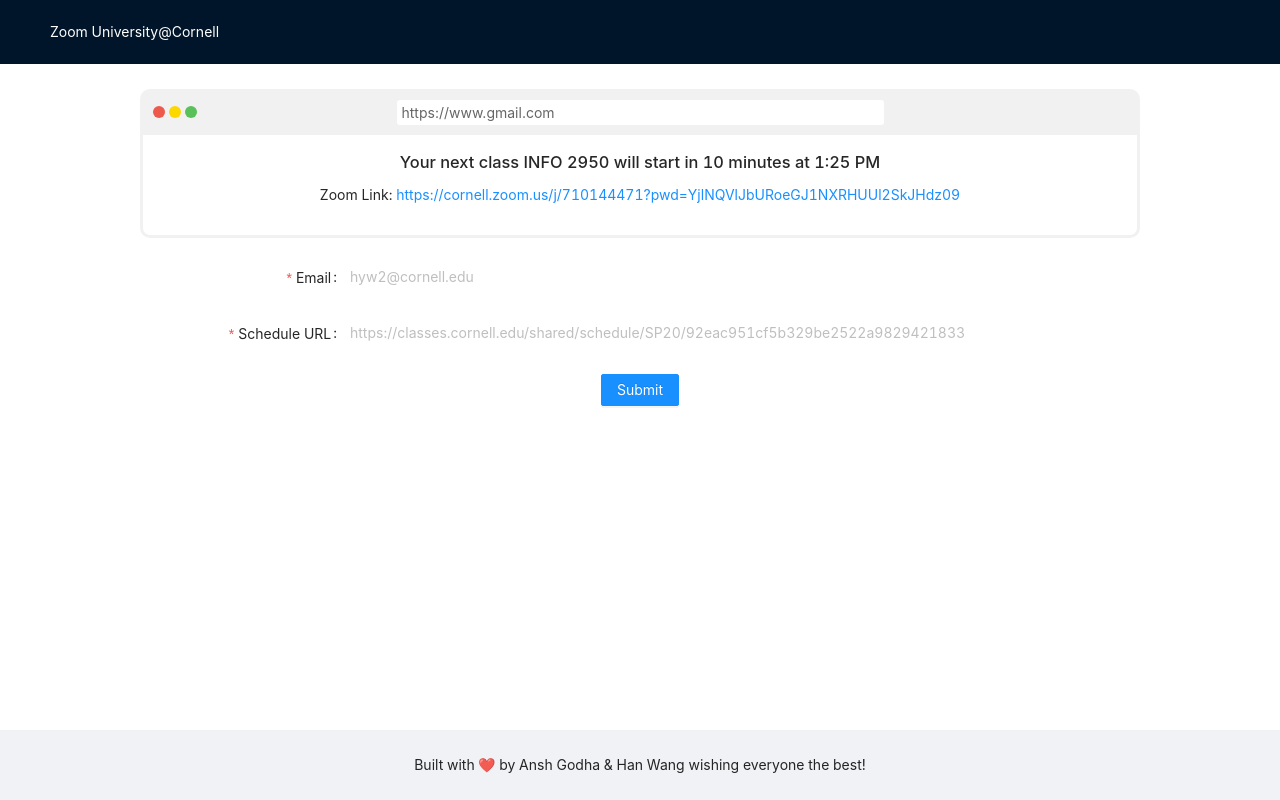
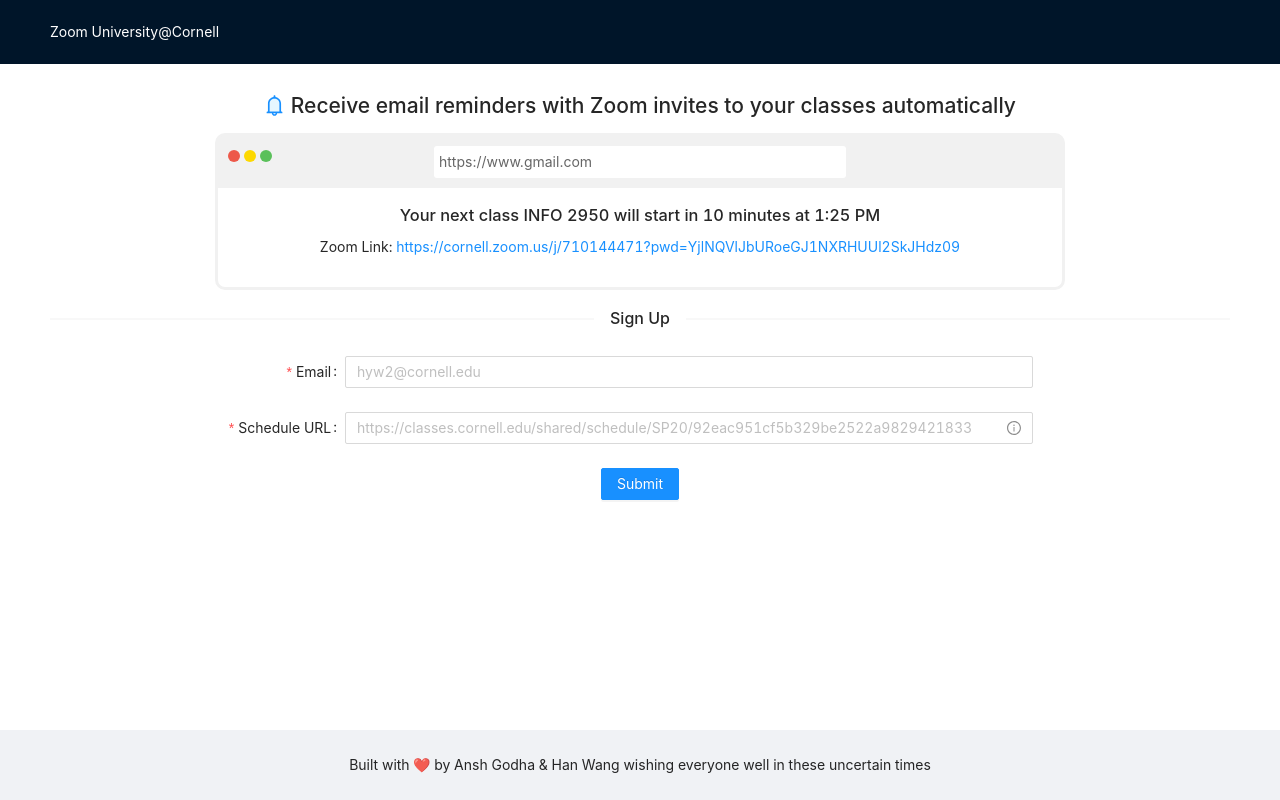
Before and after one commit to handotdev/curly-barnacle, a React (Create React App) app in the folder client/: page / in a window 1280 px wide. Built offline with nearby package versions, Linux system fonts and the light colour scheme.

Commit message:
Add frontend fixes

```diff
--- a/client/src/App.js
+++ b/client/src/App.js
@@ -1,6 +1,8 @@
 import React from 'react';
 
-import { Layout, Form, Input, Button } from 'antd';
+import { Layout, Form, Input, Button, Divider, Tooltip } from 'antd';
+import { InfoCircleOutlined, BellTwoTone } from '@ant-design/icons';
+
 import './App.css';
 
 import Window from './components/Window';
@@ -23,11 +25,12 @@ function App() {
         Zoom University@Cornell
       </Header>
       <Content>
-        <div className="site-layout-content" style={{padding: '25px 50px'}}>
+        <div className="site-layout-content" style={{padding: '25px 50px 85px 50px'}}>
 
+        <h1><BellTwoTone /> Receive email reminders with Zoom invites to your classes automatically</h1>
         {/* Add Product Info */}
         <Window />
-
+        <Divider>Sign Up</Divider>
         <Form
         {...layout}
         style={{marginTop: '24px'}}
@@ -39,7 +42,8 @@ function App() {
         <Form.Item
           label="Email"
           name="email"
-          rules={[{ required: true, message: 'Please enter a valid schedule link!' }]}
+          style={{textAlign: 'left'}}
+          rules={[{ required: true, message: 'Please enter a valid email' }]}
         >
           <Input
             placeholder="hyw2@cornell.edu"
@@ -48,10 +52,16 @@ function App() {
         <Form.Item
           label="Schedule URL"
           name="link"
-          rules={[{ required: true, message: 'Please enter a valid schedule link!' }]}
+          style={{textAlign: 'left'}}
+          rules={[{ required: true, message: 'Please enter a valid schedule link' }]}
         >
           <Input
             placeholder="https://classes.cornell.edu/shared/schedule/SP20/92eac951cf5b329be2522a9829421833"
+            suffix={
+              <Tooltip title={<p style={{margin: '0'}}>Visit <a href="https://classes.cornell.edu/scheduler/roster/SP20" target="_blank">Scheduler</a> and click 'Share'</p>}>
+                <InfoCircleOutlined style={{ color: 'rgba(0,0,0,.45)' }} />
+              </Tooltip>
+            }
           />
         </Form.Item>
         <Form.Item
@@ -65,7 +75,7 @@ function App() {
         </div>
       </Content>
     </Layout>
-    <Footer style={{ textAlign: 'center', width: '100%', position: 'fixed', bottom: '0' }}>Built with ❤️ by Ansh Godha & Han Wang wishing everyone the best!</Footer>
+    <Footer style={{ textAlign: 'center', width: '100%', position: 'fixed', bottom: '0' }}>Built with ❤️ by Ansh Godha & Han Wang wishing everyone well in these uncertain times</Footer>
     </div>
   );
 }
--- a/client/src/components/Window.css
+++ b/client/src/components/Window.css
@@ -1,7 +1,7 @@
 /* The browser window */
 .container {
     display: inline-block;
-    width: min(1000px, 100%);
+    width: min(850px, 100%);
     border: 3px solid #f1f1f1;
     border-top-left-radius: 4px;
     border-top-right-radius: 4px;
@@ -51,12 +51,13 @@
 /* Style the input field */
 input[type=text] {
     width: 100%;
-    border-radius: 3px;
+    color: #666;
+}
+
+.domain {
     border: none;
     background-color: white;
-    margin-top: -8px;
-    height: 25px;
-    color: #666;
+    border-radius: 3px;
     padding: 5px;
 }
 
--- a/client/src/components/Window.js
+++ b/client/src/components/Window.js
@@ -11,7 +11,7 @@ function Window() {
       <span className="dot" style={{background: "#5AC05A"}}></span>
     </div>
     <div className="column middle">
-      <input type="text" value="https://www.gmail.com" />
+      <input className="domain" type="text" value="https://www.gmail.com" />
     </div>
   </div>
 
```
